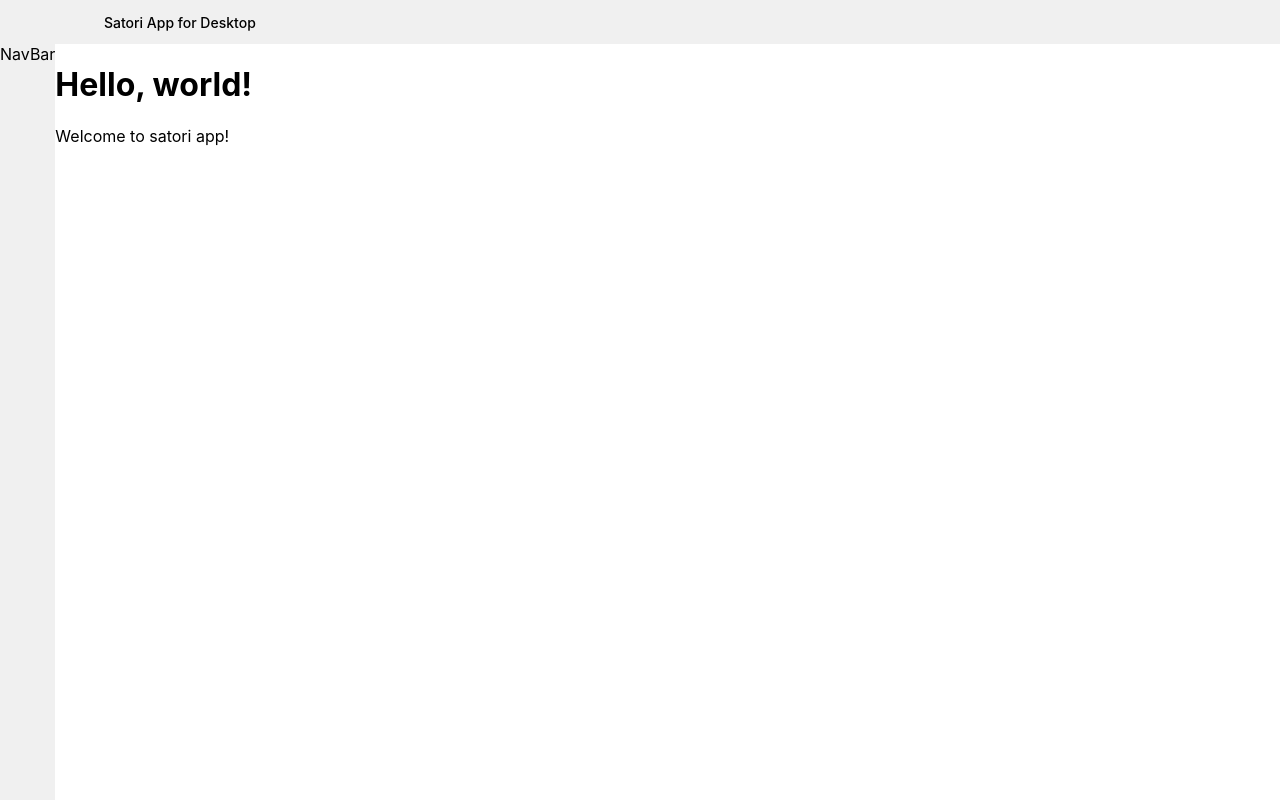
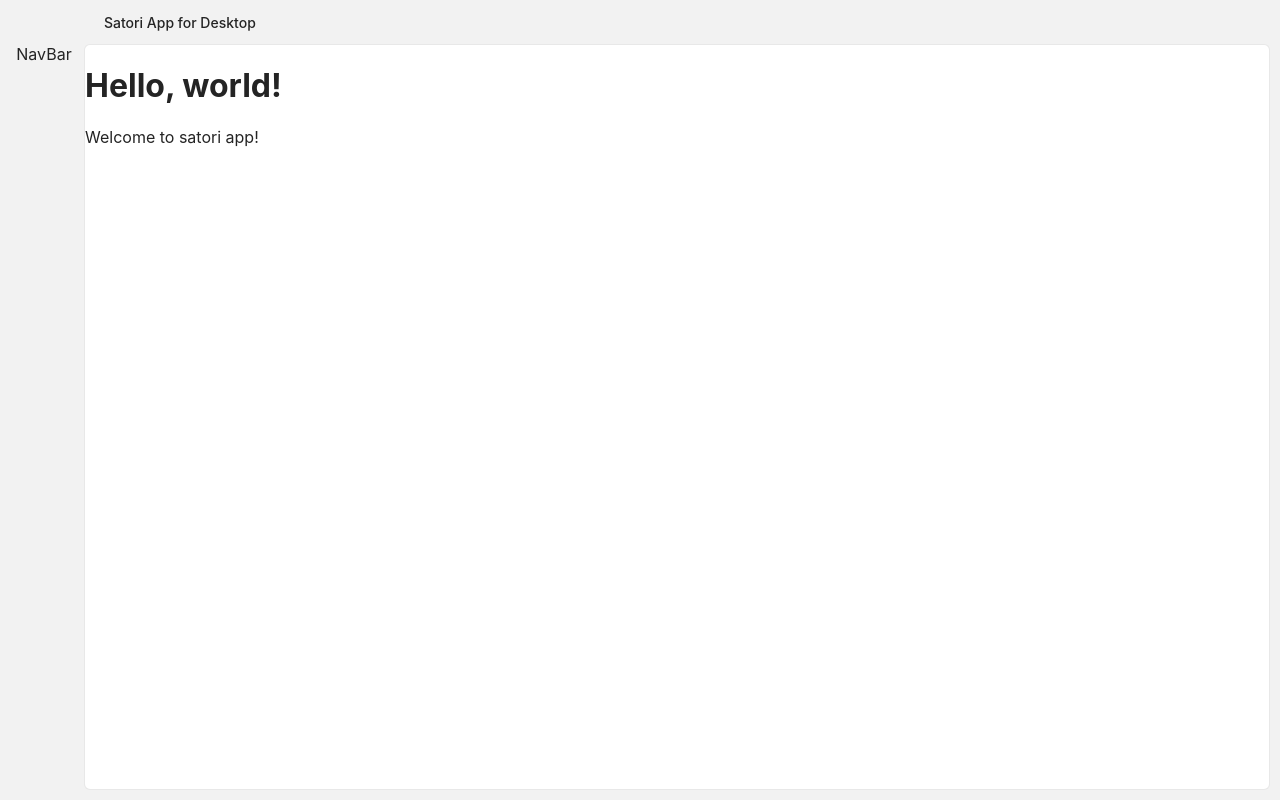
Before and after one commit to Lipraty/satori-desktop, a React (Vite) app: page / in a window 1280 px wide. Built offline with nearby package versions, Linux system fonts and the light colour scheme.

Commit message:
refa: color and animate

```diff
--- a/src/renderer/client/App.tsx
+++ b/src/renderer/client/App.tsx
@@ -7,13 +7,11 @@ export const App = () => {
   return (
     <>
       <TitleBar title='Satori App for Desktop' />
-      <div className="container">
-        <NavBar />
-        <main>
-          <h1>Hello, world!</h1>
-          <p>Welcome to satori app!</p>
-        </main>
-      </div>
+      <NavBar />
+      <main>
+        <h1>Hello, world!</h1>
+        <p>Welcome to satori app!</p>
+      </main>
     </>
   )
 }
--- a/src/renderer/global.scss
+++ b/src/renderer/global.scss
@@ -28,9 +28,9 @@ body {
   height: 100vh;
   width: 100vw;
   background: none;
-  background-color: rgba($color: #000000, $alpha: 0.06);
+  background-color: rgba($color: #242424, $alpha: 0.06);
   @include light {
-    color: black;
+    color: #242424;
   }
   @include dark {
     color: white;
@@ -40,26 +40,49 @@ body {
 main {
   @include light {
     background-color: white;
+    border: 1px solid rgba($color: #242424, $alpha: 0.1);
   }
   @include dark {
-    background-color: #121212;
+    background-color: #242424;
+    border: 1px solid rgba($color: white, $alpha: 0.1);
   }
   flex: 1;
   width: 100%;
-  height: 100%;
+  border-radius: 6px;
+  transition: background-color 250ms cubic-bezier(1, 0, 1, 1);
 }
 
 #root {
   display: flex;
-  flex-direction: column;
-  flex-wrap: nowrap;
+  flex-direction: row;
+  flex-wrap: wrap;
   height: 100%;
   width: 100%;
 }
 
-.container {
+#root > header {
+  flex: 1 100%;
+}
+
+#root > main {
+  margin-right: 10px;
+  margin-bottom: 10px;
+}
+
+nav {
   display: flex;
   flex-direction: row;
-  flex-wrap: nowrap;
-  height: 100%;
+  flex-wrap: wrap;
+  justify-content: center;
+  align-items: start;
+  height: calc(100% - 44px);
+  width: 64px;
+  margin-left: 12px;
+  margin-right: 8px;
+  @include light {
+    color: #242424;
+  }
+  @include dark {
+    color: white;
+  }
 }
```
